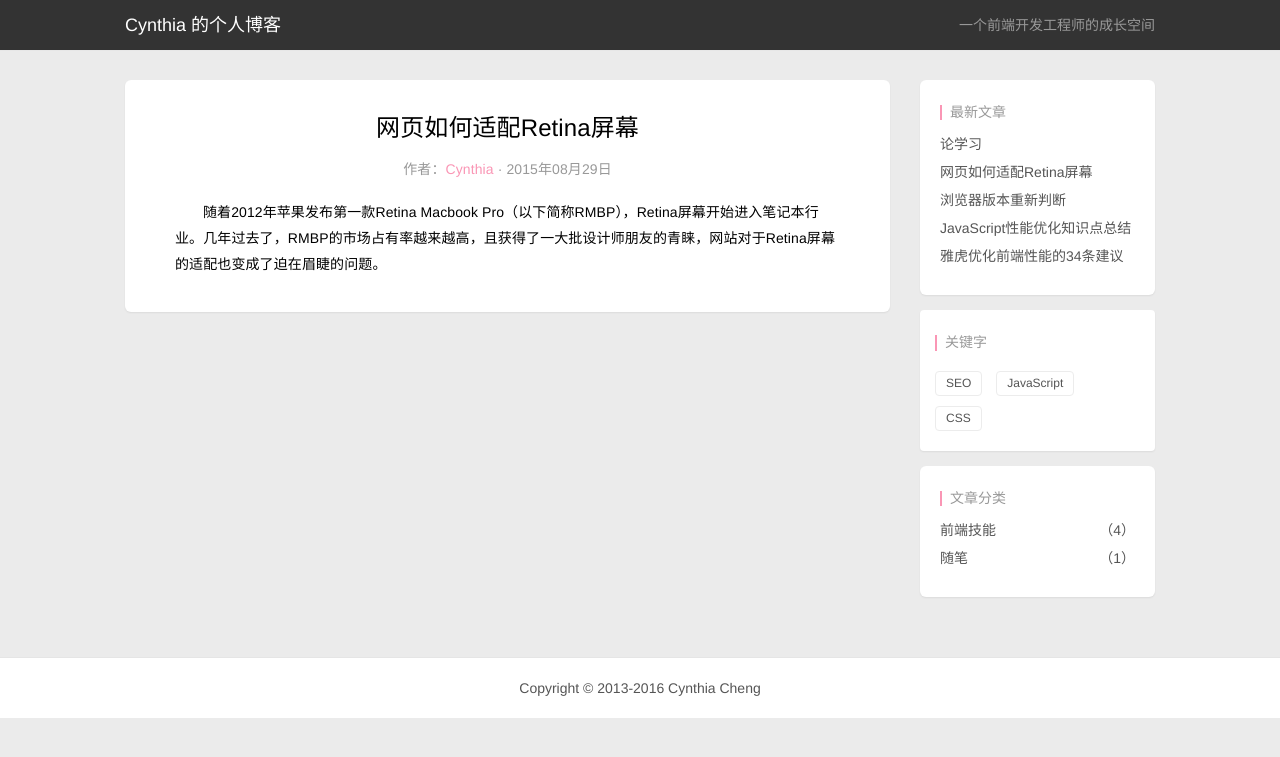
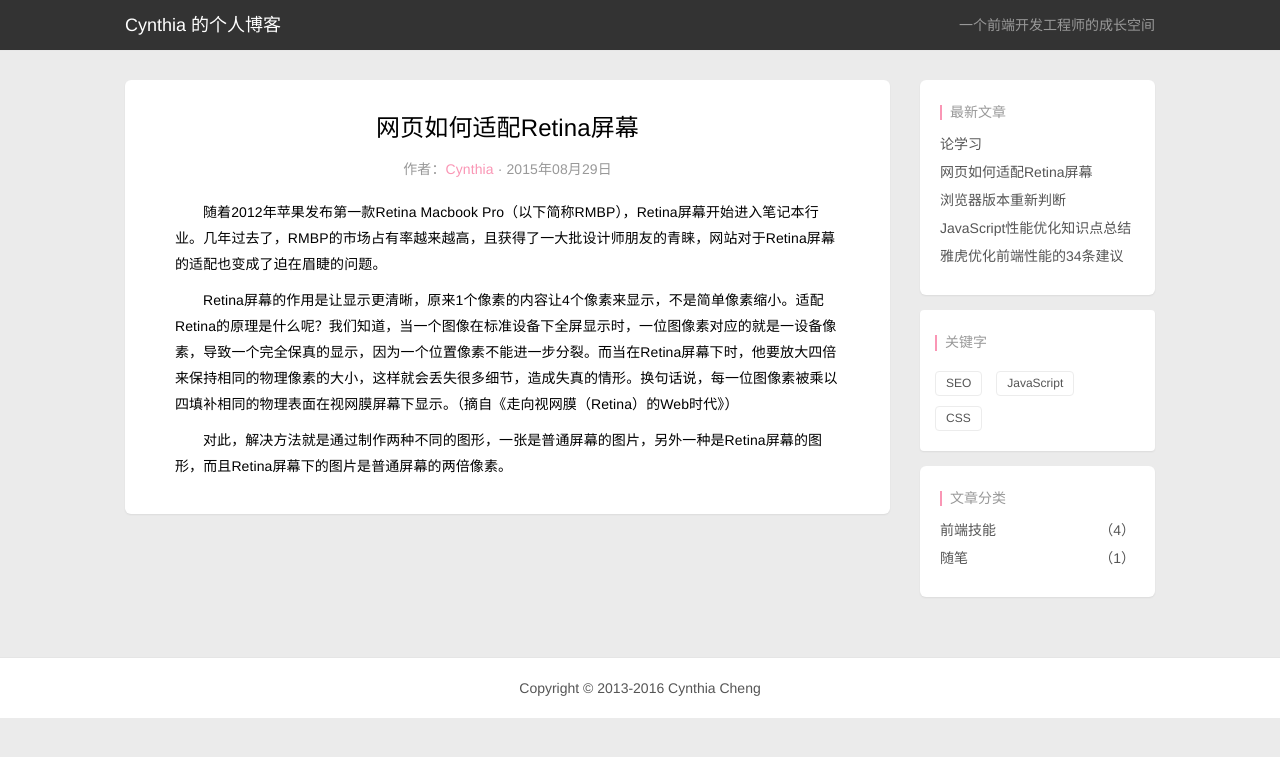
Before and after one commit to ChengYiFan/Blog, a Jekyll site: the page built from _posts/2015-08-29-how-page-adapter-retina-screen.html, in a window 1280 px wide. Shown: the top 757 px of the page. Built offline with Jekyll 4.4.1, drawn with Linux system fonts in a browser that asks for light colours; nearby versions of some CDN libraries; Markdown is read by kramdown in place of the engine named in the settings.

Commit message:
update posts

```diff
--- a/_posts/2015-08-29-how-page-adapter-retina-screen.html
+++ b/_posts/2015-08-29-how-page-adapter-retina-screen.html
@@ -12,4 +12,6 @@ excerpt: 随着2012年苹果发布第一款Retina Macbook Pro（以下简称RMBP
 </p>
 <article>
     <p>&nbsp;&nbsp;&nbsp;&nbsp;&nbsp;&nbsp;&nbsp;随着2012年苹果发布第一款Retina Macbook Pro（以下简称RMBP），Retina屏幕开始进入笔记本行业。几年过去了，RMBP的市场占有率越来越高，且获得了一大批设计师朋友的青睐，网站对于Retina屏幕的适配也变成了迫在眉睫的问题。</p>
+    <p>&nbsp;&nbsp;&nbsp;&nbsp;&nbsp;&nbsp;&nbsp;Retina屏幕的作用是让显示更清晰，原来1个像素的内容让4个像素来显示，不是简单像素缩小。适配Retina的原理是什么呢？我们知道，当一个图像在标准设备下全屏显示时，一位图像素对应的就是一设备像素，导致一个完全保真的显示，因为一个位置像素不能进一步分裂。而当在Retina屏幕下时，他要放大四倍来保持相同的物理像素的大小，这样就会丢失很多细节，造成失真的情形。换句话说，每一位图像素被乘以四填补相同的物理表面在视网膜屏幕下显示。（摘自《走向视网膜（Retina）的Web时代》）</p>
+    <p>&nbsp;&nbsp;&nbsp;&nbsp;&nbsp;&nbsp;&nbsp;对此，解决方法就是通过制作两种不同的图形，一张是普通屏幕的图片，另外一种是Retina屏幕的图形，而且Retina屏幕下的图片是普通屏幕的两倍像素。</p>
 </article>
```
